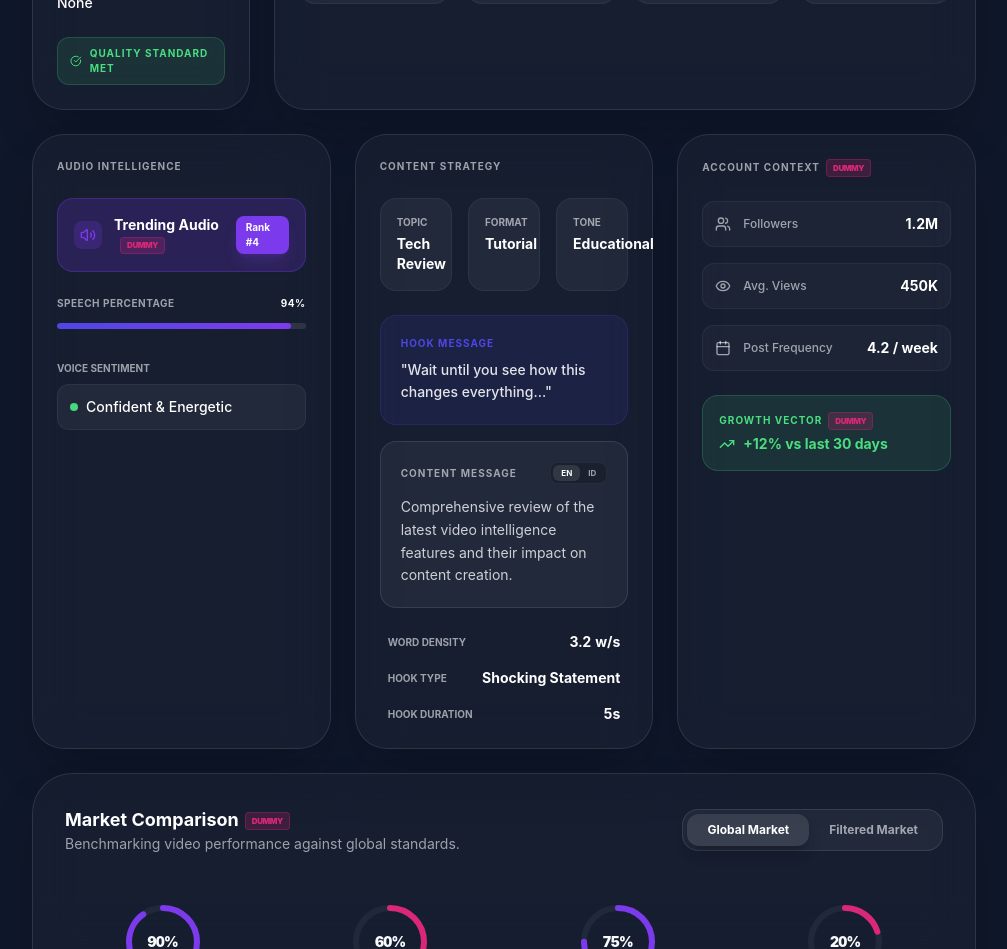
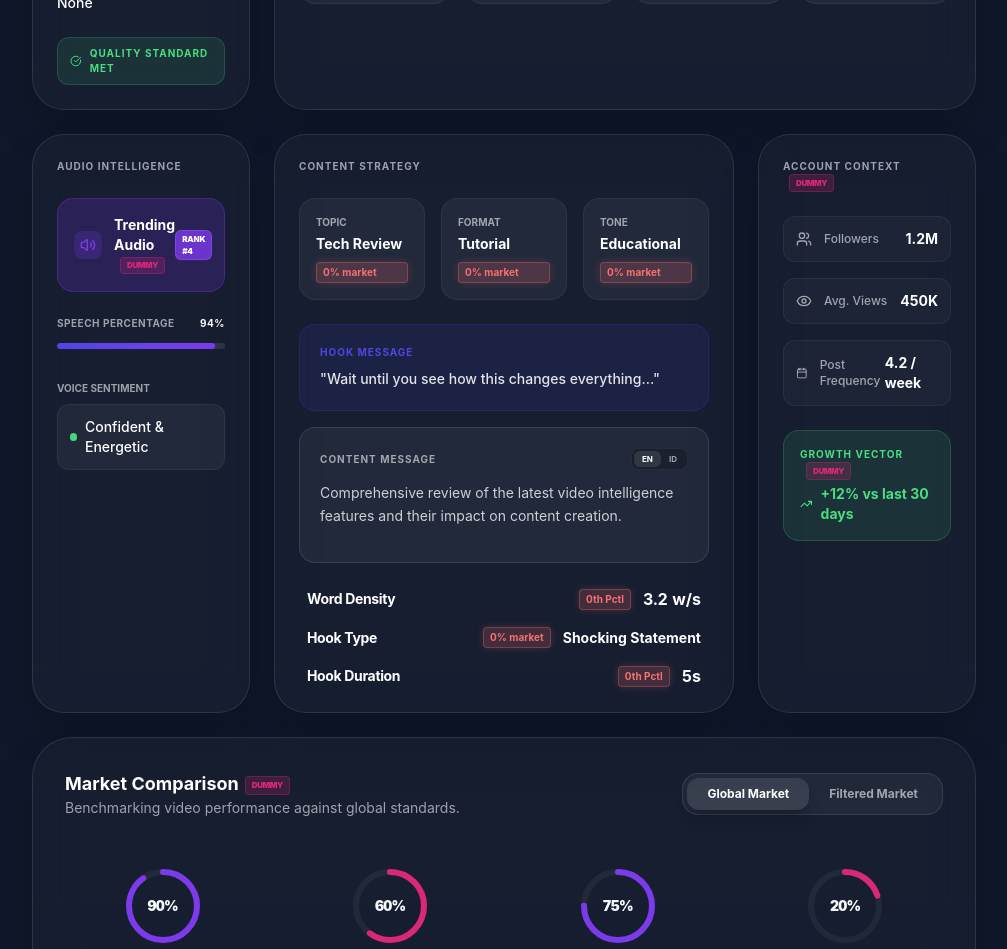
Before and after one commit to fathindifa26/frontend-content, a React (Vite) app: page / in a window 1280 px wide. Shown: the part 960-1909 px from the top of the page, without its empty margins (264-1271 px from the left). Built offline with nearby package versions, Linux system fonts and the light colour scheme.

Commit message:
menerapkan badge ke conten strategy

```diff
--- a/src/components/upload/AccountContext.tsx
+++ b/src/components/upload/AccountContext.tsx
@@ -8,7 +8,7 @@ export function AccountContext({ data }: AccountContextProps) {
   const profile = data || {};
 
   return (
-    <div className="col-span-12 lg:col-span-4 glass-panel p-6 rounded-[32px] space-y-6">
+    <div className="col-span-12 lg:col-span-3 glass-panel p-6 rounded-[32px] space-y-6">
        <h3 className="text-[10px] font-bold text-on-surface-variant uppercase tracking-widest">Account Context<span className="dummy-badge">Dummy</span></h3>
        <div className="space-y-4">
           {[
--- a/src/components/upload/AudioIntelligence.tsx
+++ b/src/components/upload/AudioIntelligence.tsx
@@ -10,7 +10,7 @@ export function AudioIntelligence({ data }: AudioIntelligenceProps) {
   const speechPercent = audio.speech_ratio !== undefined ? Math.round(audio.speech_ratio * 100) : 94;
 
   return (
-    <div className="col-span-12 lg:col-span-4 glass-panel p-6 rounded-[32px] space-y-6">
+    <div className="col-span-12 lg:col-span-3 glass-panel p-6 rounded-[32px] space-y-6">
        <h3 className="text-[10px] font-bold text-on-surface-variant uppercase tracking-widest">Audio Intelligence</h3>
        <div className="p-4 bg-tertiary/20 rounded-2xl border border-tertiary/30 flex items-center justify-between">
           <div className="flex items-center space-x-3">
@@ -19,7 +19,7 @@ export function AudioIntelligence({ data }: AudioIntelligenceProps) {
              </div>
              <span className="text-sm font-bold text-white">Trending Audio<span className="dummy-badge">Dummy</span></span>
           </div>
-          <span className="text-[10px] bg-tertiary text-white px-2.5 py-1 rounded-lg font-bold shadow-lg shadow-tertiary/20">Rank #4</span>
+          <span className="text-[8px] bg-tertiary/80 text-white px-1.5 py-0.5 rounded-md font-black tracking-tight shadow-sm shadow-tertiary/10 border border-white/10 uppercase">Rank #4</span>
        </div>
        <div className="space-y-3">
           <div className="flex justify-between text-[10px] font-bold text-on-surface-variant uppercase tracking-wider">
--- a/src/components/upload/ContentStrategy.tsx
+++ b/src/components/upload/ContentStrategy.tsx
@@ -1,11 +1,15 @@
 import { useState } from "react";
+import { MetricBadge } from "../common/MetricBadge";
 
 interface ContentStrategyProps {
   data?: any;
+  market?: any;
+  benchmarkType?: "frequency" | "views";
 }
 
-export function ContentStrategy({ data }: ContentStrategyProps) {
+export function ContentStrategy({ data, market, benchmarkType = "frequency" }: ContentStrategyProps) {
   const semantic = data || {};
+  const m = market || {};
   const [msgLang, setMsgLang] = useState<"en" | "id">("en");
 
   // Handle both string (old) and object (new) content_message formats
@@ -20,27 +24,63 @@ export function ContentStrategy({ data }: ContentStrategyProps) {
   };
 
   return (
-    <div className="col-span-12 lg:col-span-4 glass-panel p-6 rounded-[32px] space-y-6">
+    <div className="col-span-12 lg:col-span-6 glass-panel p-6 rounded-[32px] space-y-6">
        <h3 className="text-[10px] font-bold text-on-surface-variant uppercase tracking-widest">Content Strategy</h3>
        <div className="grid grid-cols-3 gap-4">
           <div className="p-4 bg-white/5 rounded-2xl border border-white/5">
              <p className="text-[10px] text-on-surface-variant uppercase font-bold mb-1">Topic</p>
-             <p className="text-sm text-white font-bold capitalize">{semantic.topic || "Tech Review"}</p>
+             <div className="flex flex-col space-y-2">
+                <p className="text-sm text-white font-bold capitalize truncate">{semantic.topic || "Tech Review"}</p>
+                <MetricBadge
+                  value={m.categorical?.topic}
+                  type="categorical"
+                  benchmarkType={benchmarkType}
+                  labelOverride={m.categorical?.topic ? (
+                    benchmarkType === "frequency"
+                      ? `${Math.round(m.categorical.topic.frequency.proportion)}% market`
+                      : `${(m.categorical.topic.views.avg_views / 1000).toFixed(1)}k views`
+                  ) : undefined}
+                />
+             </div>
           </div>
           <div className="p-4 bg-white/5 rounded-2xl border border-white/5">
              <p className="text-[10px] text-on-surface-variant uppercase font-bold mb-1">Format</p>
-             <p className="text-sm text-white font-bold capitalize">{semantic.format || "Tutorial"}</p>
+             <div className="flex flex-col space-y-2">
+                <p className="text-sm text-white font-bold capitalize truncate">{semantic.format || "Tutorial"}</p>
+                <MetricBadge
+                  value={m.categorical?.format}
+                  type="categorical"
+                  benchmarkType={benchmarkType}
+                  labelOverride={m.categorical?.format ? (
+                    benchmarkType === "frequency"
+                      ? `${Math.round(m.categorical.format.frequency.proportion)}% market`
+                      : `${(m.categorical.format.views.avg_views / 1000).toFixed(1)}k views`
+                  ) : undefined}
+                />
+             </div>
           </div>
           <div className="p-4 bg-white/5 rounded-2xl border border-white/5">
              <p className="text-[10px] text-on-surface-variant uppercase font-bold mb-1">Tone</p>
-             <p className="text-sm text-white font-bold capitalize">{semantic.tone || "Educational"}</p>
+             <div className="flex flex-col space-y-2">
+                <p className="text-sm text-white font-bold capitalize truncate">{semantic.tone || "Educational"}</p>
+                <MetricBadge
+                  value={m.categorical?.tone}
+                  type="categorical"
+                  benchmarkType={benchmarkType}
+                  labelOverride={m.categorical?.tone ? (
+                    benchmarkType === "frequency"
+                      ? `${Math.round(m.categorical.tone.frequency.proportion)}% market`
+                      : `${(m.categorical.tone.views.avg_views / 1000).toFixed(1)}k views`
+                  ) : undefined}
+                />
+             </div>
           </div>
        </div>
        <div className="space-y-4">
           <div className="p-5 bg-primary/10 rounded-2xl border border-primary/20 space-y-2">
              <p className="text-[10px] text-primary font-bold uppercase tracking-widest">Hook Message</p>
              <p className="text-sm text-on-surface/90 leading-relaxed font-medium">
-               {semantic.hook_message ? `"${semantic.hook_message}"` : '"Wait until you see how this changes everything..."'}
+                {semantic.hook_message ? `"${semantic.hook_message}"` : '"Wait until you see how this changes everything..."'}
              </p>
           </div>
           <div className="p-5 bg-white/5 rounded-2xl border border-white/10 space-y-3">
@@ -62,26 +102,52 @@ export function ContentStrategy({ data }: ContentStrategyProps) {
                 </div>
              </div>
              <p className="text-sm text-on-surface/80 leading-relaxed min-h-[60px]">
-               {getContentMessage()}
+                {getContentMessage()}
              </p>
           </div>
        </div>
        <div className="space-y-4 px-2">
           <div className="flex items-center justify-between">
-             <p className="text-[10px] text-on-surface-variant uppercase font-bold">Word Density</p>
-             <p className="text-sm text-white font-bold tabular-nums">
-               {semantic.word_density_wps ? `${semantic.word_density_wps} w/s` : "3.2 w/s"}
-             </p>
+             <p className="text-sm font-bold text-white tracking-tight">Word Density</p>
+             <div className="flex items-center space-x-3">
+                <MetricBadge
+                   value={m.numeric?.word_density_wps?.percentile}
+                   type="numeric"
+                   benchmarkType={benchmarkType}
+                />
+                <p className="text-base font-bold text-white tabular-nums">
+                   {semantic.word_density_wps ? `${semantic.word_density_wps} w/s` : "3.2 w/s"}
+                </p>
+             </div>
           </div>
           <div className="flex items-center justify-between">
-             <p className="text-[10px] text-on-surface-variant uppercase font-bold">Hook Type</p>
-             <p className="text-sm text-white font-bold capitalize">{semantic.hook_type || "Shocking Statement"}</p>
+             <p className="text-sm font-bold text-white tracking-tight">Hook Type</p>
+             <div className="flex items-center space-x-3">
+                <MetricBadge
+                   value={m.categorical?.hook_type}
+                   type="categorical"
+                   benchmarkType={benchmarkType}
+                   labelOverride={m.categorical?.hook_type ? (
+                      benchmarkType === "frequency"
+                        ? `${Math.round(m.categorical.hook_type.frequency.proportion)}% market`
+                        : `${(m.categorical.hook_type.views.avg_views / 1000).toFixed(1)}k views`
+                   ) : undefined}
+                />
+                <p className="text-sm font-bold text-white capitalize truncate max-w-[150px]">{semantic.hook_type || "Shocking Statement"}</p>
+             </div>
           </div>
           <div className="flex items-center justify-between">
-             <p className="text-[10px] text-on-surface-variant uppercase font-bold">Hook Duration</p>
-             <p className="text-sm text-white font-bold tabular-nums">
-               {semantic.hook_duration_sec ? `${semantic.hook_duration_sec}s` : "5s"}
-             </p>
+             <p className="text-sm font-bold text-white tracking-tight">Hook Duration</p>
+             <div className="flex items-center space-x-3">
+                <MetricBadge
+                   value={m.numeric?.hook_duration_sec?.percentile}
+                   type="numeric"
+                   benchmarkType={benchmarkType}
+                />
+                <p className="text-base font-bold text-white tabular-nums">
+                   {semantic.hook_duration_sec ? `${semantic.hook_duration_sec}s` : "5s"}
+                </p>
+             </div>
           </div>
        </div>
     </div>
--- a/src/components/views/UploadView.tsx
+++ b/src/components/views/UploadView.tsx
@@ -109,7 +109,11 @@ export function UploadView({ onUpload, isAnalyzing, data }: UploadViewProps) {
           benchmarkType={benchmarkType}
         />
         <AudioIntelligence data={analysis.audio} />
-        <ContentStrategy data={analysis.semantic} />
+        <ContentStrategy
+          data={analysis.semantic}
+          market={market}
+          benchmarkType={benchmarkType}
+        />
         <AccountContext data={analysis.profile} />
         <MarketComparison data={market} />
       </div>
```
